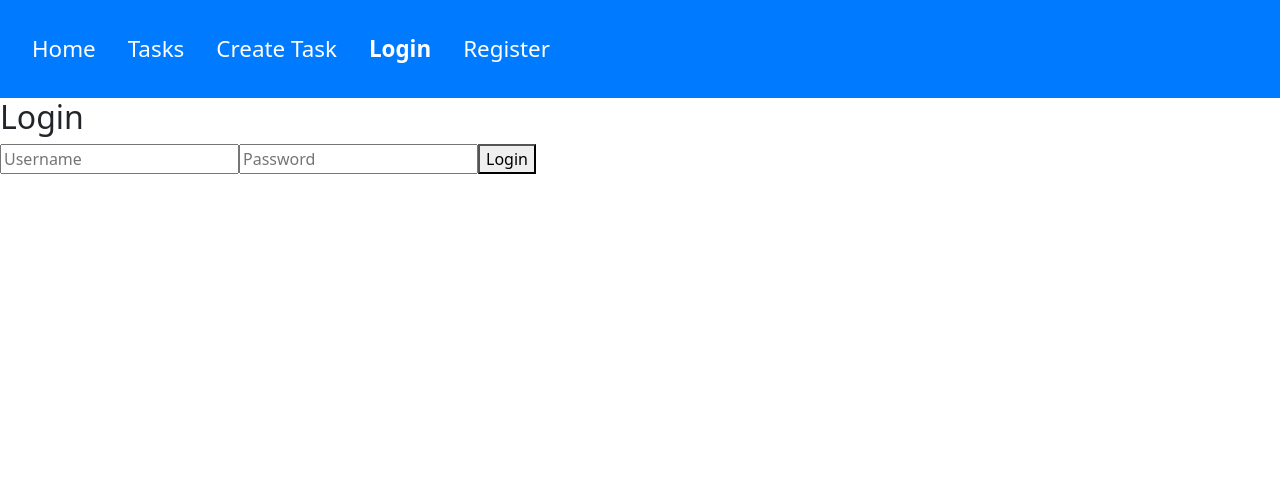
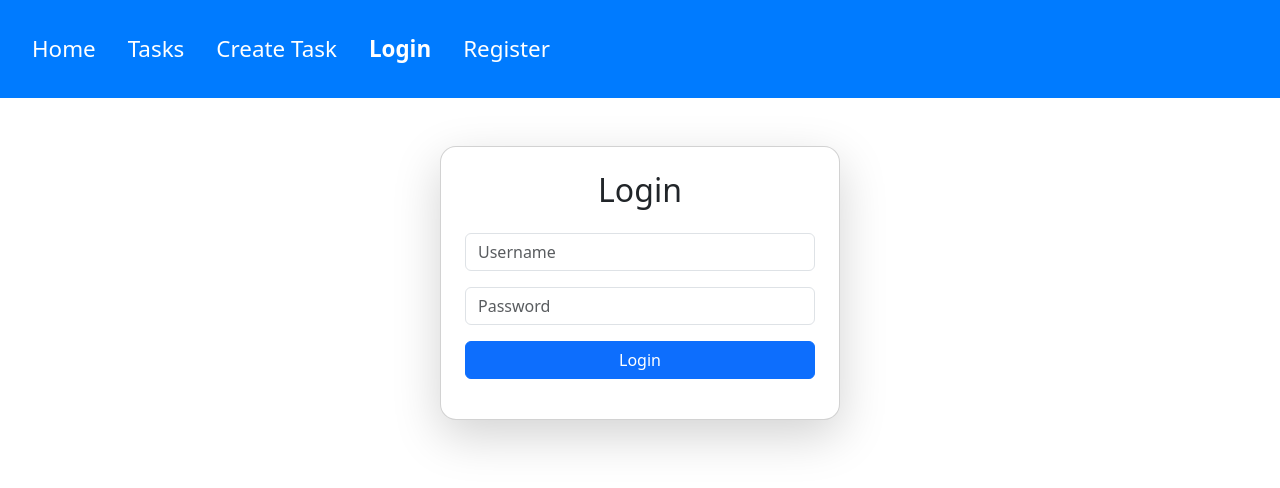
Before and after one commit to AdenL07/WebDevFinalProject, an Angular app in the folder client/: page /login in a window 1280 px wide. Shown: the top 488 px of the page. Built offline with nearby package versions, Linux system fonts and the light colour scheme.

Commit message:
added login form

```diff
--- a/client/src/app/components/login/login.component.html
+++ b/client/src/app/components/login/login.component.html
@@ -1,7 +1,21 @@
-<h2>Login</h2>
-<form (ngSubmit)="login()">
-  <input [(ngModel)]="form.username" name="username" placeholder="Username" required />
-  <input [(ngModel)]="form.password" name="password" type="password" placeholder="Password" required />
-  <button type="submit">Login</button>
-</form>
-<p *ngIf="error">{{ error }}</p>
+<div class="container mt-5">
+  <div class="card shadow-lg rounded-4 w-100 mx-auto" style="max-width: 400px;">
+    <div class="card-body p-4">
+      <h2 class="card-title text-center mb-4">Login</h2>
+
+      <form (ngSubmit)="login()">
+        <div class="mb-3">
+          <input [(ngModel)]="form.username" name="username" placeholder="Username" required class="form-control" />
+        </div>
+
+        <div class="mb-3">
+          <input [(ngModel)]="form.password" name="password" type="password" placeholder="Password" required class="form-control" />
+        </div>
+
+        <button type="submit" class="btn btn-primary w-100 mb-3">Login</button>
+      </form>
+
+      <p *ngIf="error" class="mt-3 text-danger text-center">{{ error }}</p>
+    </div>
+  </div>
+</div>
```
